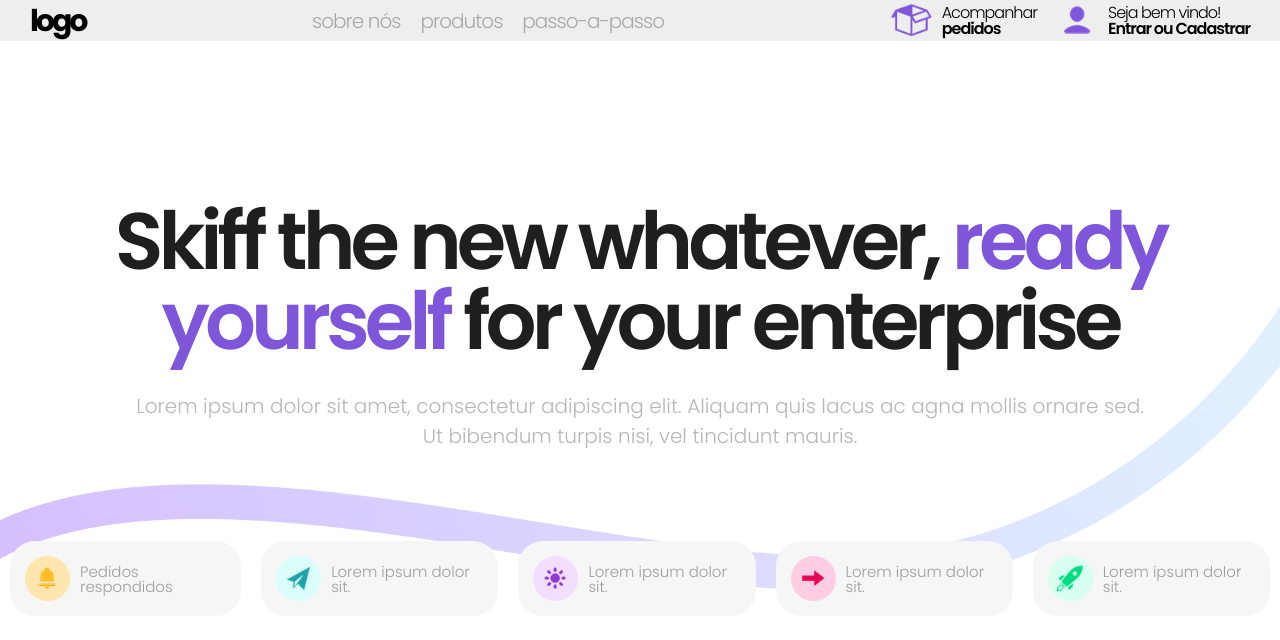
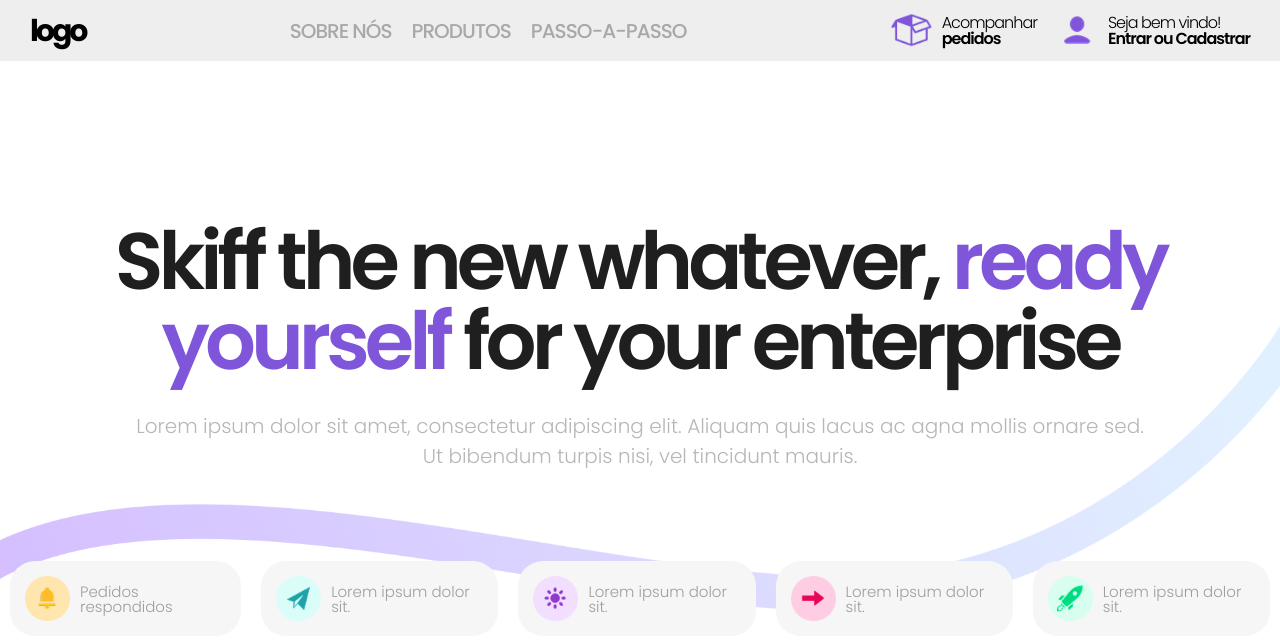
Before and after one commit to senagab/LED-advertising-company, a PHP site: page / in a window 1280 px wide; the page is wider, and only the part inside the window is pictured. Shown: the top 640 px of that part. Run offline with PHP 8.4, Linux system fonts and the light colour scheme.

Commit message:
feat: padding and font weight

```diff
--- a/src/style.css
+++ b/src/style.css
@@ -26,7 +26,7 @@ body {
     flex-direction: row;
     justify-content: space-between;
     align-items: center;
-    padding: 0 30px;
+    padding: 10px 30px;
     color: black;
     letter-spacing: -1px;
 }
@@ -47,6 +47,9 @@ body {
 .header-centro ul li {
     cursor: pointer;
     font-size: 20px;
+    line-height: 20px;
+    font-weight: 500;
+    text-transform: uppercase;
 }
 
 .header-centro ul li a {
```
